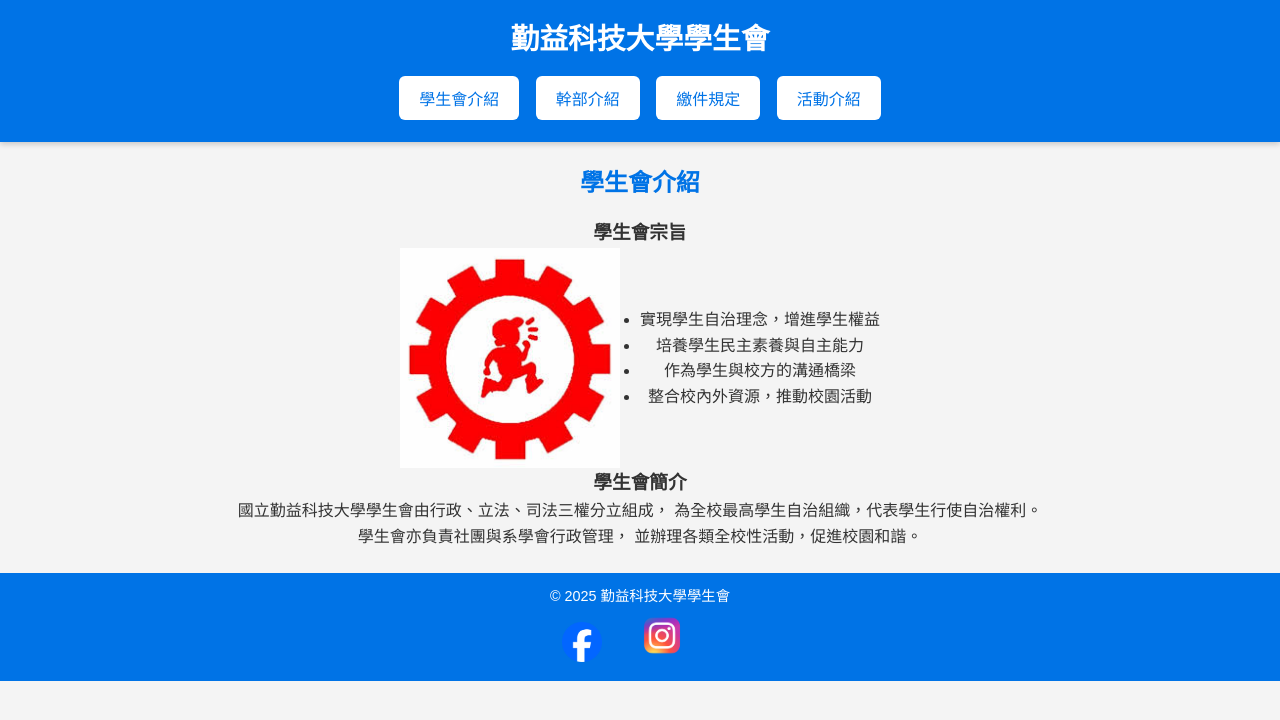
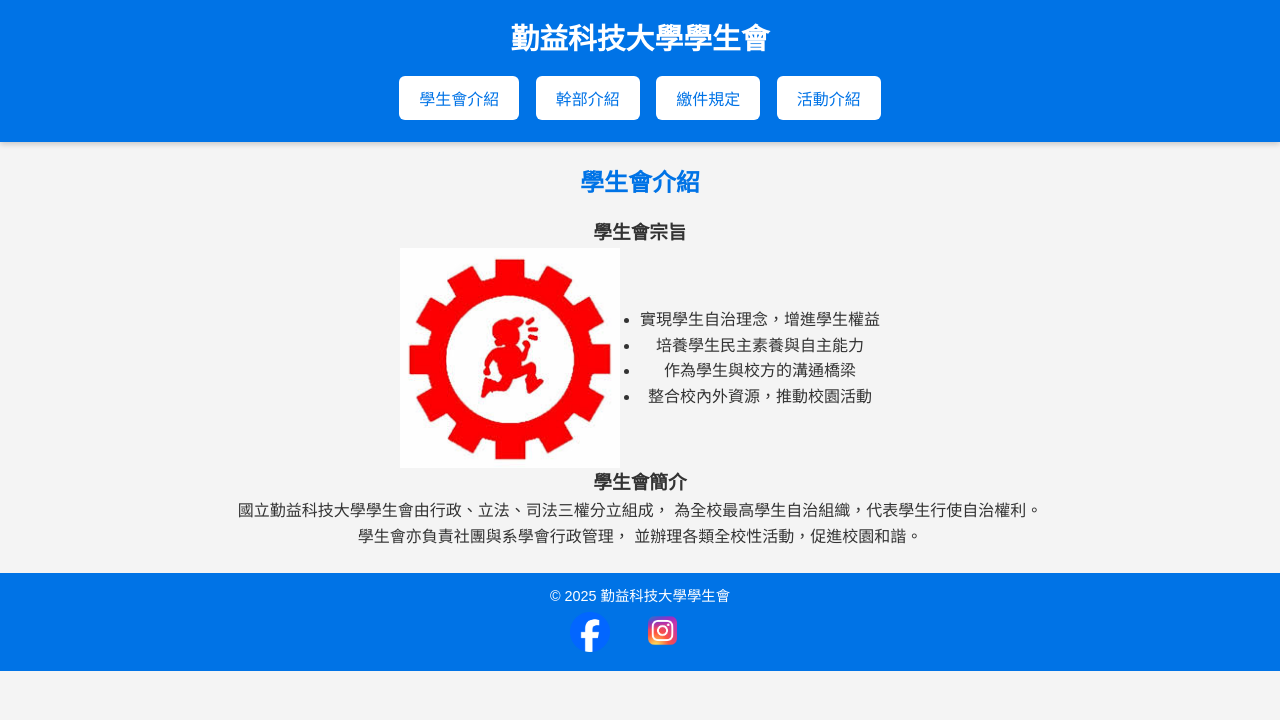
Before and after one commit to 1141RWD/3B332063, a plain HTML site: page index.html in a window 1280 px wide. Drawn offline with Linux system fonts and the light colour scheme.

Commit message:
Update index.html

```diff
--- a/index.html
+++ b/index.html
@@ -468,7 +468,7 @@
 <footer>
     <p>© 2025 勤益科技大學學生會</p>
     <a href="https://www.facebook.com/NCUTCYSA/" class="left-align"><img src="fb.png" width="40"></a>
-    <a href="https://www.instagram.com/ncutcysa/?hl=zh-tw" class="left-align"><img src="ig.png" width="80"></a>
+    <a href="https://www.instagram.com/ncutcysa/?hl=zh-tw" class="left-align"><img src="ig.png" width="65"></a>
 </footer>
 
 <script src="script.js"></script>
```
